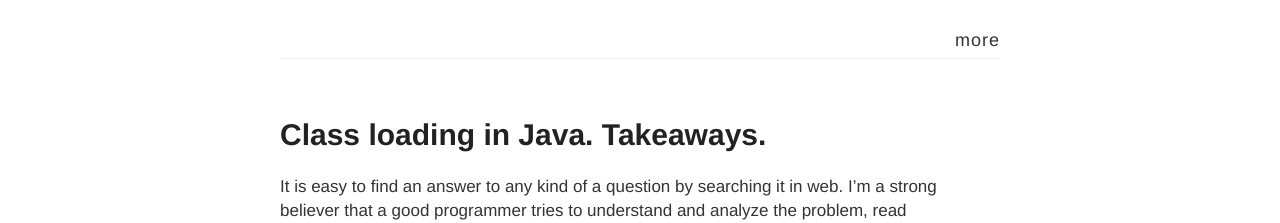
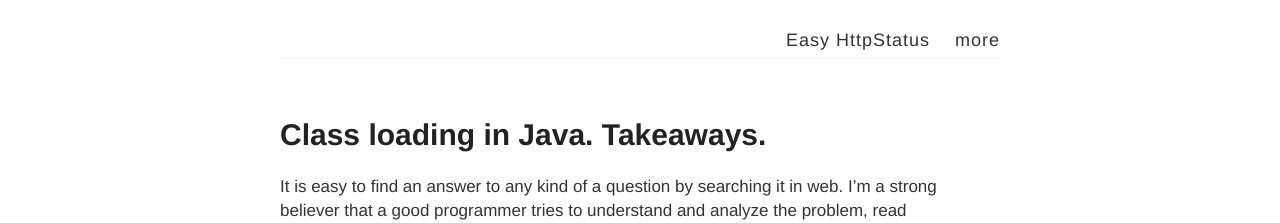
Before and after one commit to vtorosyan/vtorosyan.github.io, a Jekyll site: the page built from index.html, in a window 1280 px wide. Shown: the top 223 px of the page. Built offline with Jekyll 4.4.1, drawn with Linux system fonts in a browser that asks for light colours; the list of posts is cut into pages by our own code.

Commit message:
Adding a URL to Easy HttpStatus

```diff
--- a/_layouts/default.html
+++ b/_layouts/default.html
@@ -20,6 +20,7 @@
       <div class="container">
         <header class="masthead clearfix">
           <nav>
+            <a href="{{ site.baseurl }}/easy-http-status">Easy HttpStatus</a>
             <a href="{{ site.baseurl }}/more">more</a>
           </nav>
         </header>
--- a/_layouts/layout.html
+++ b/_layouts/layout.html
@@ -25,6 +25,7 @@
           </div>
 
           <nav>
+            <a href="{{ site.baseurl }}/easy-http-status">Easy HttpStatus</a>
             <a href="{{ site.baseurl }}/more">more</a>
           </nav>
         </header>
```
